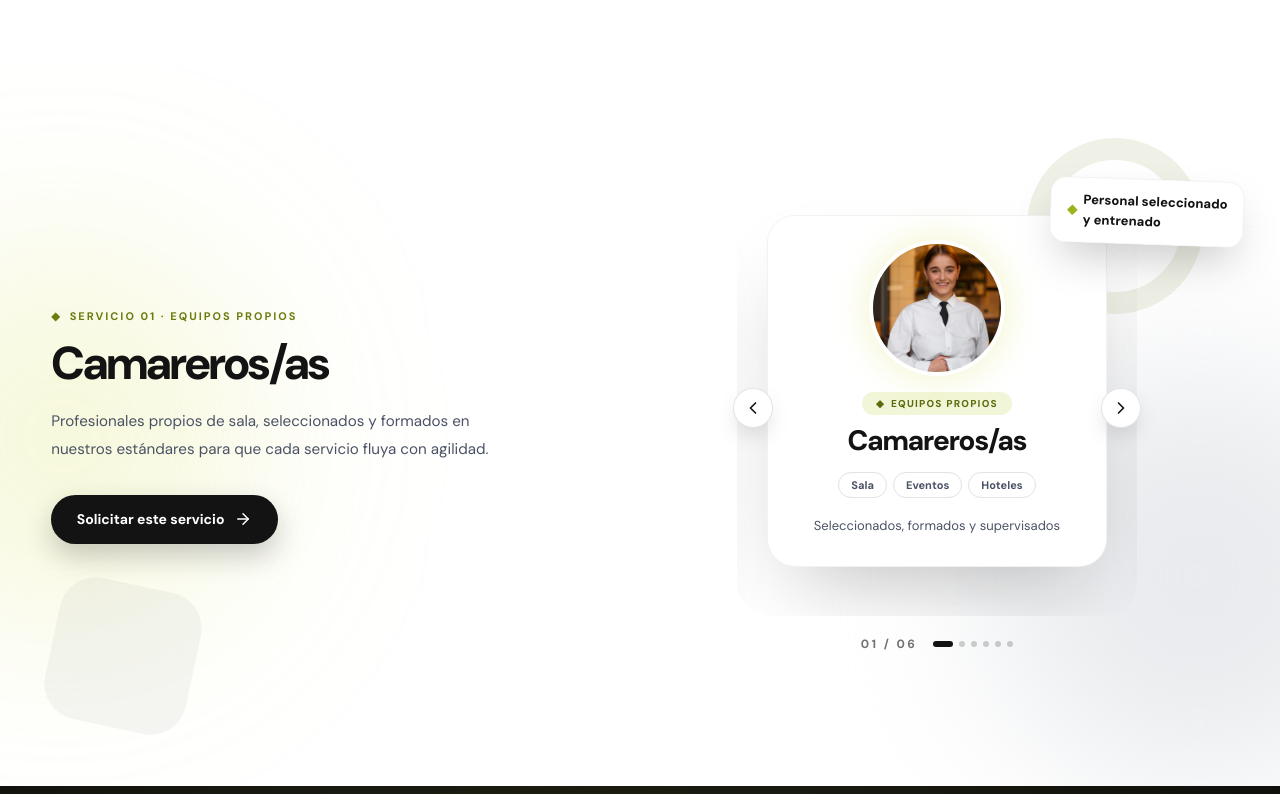
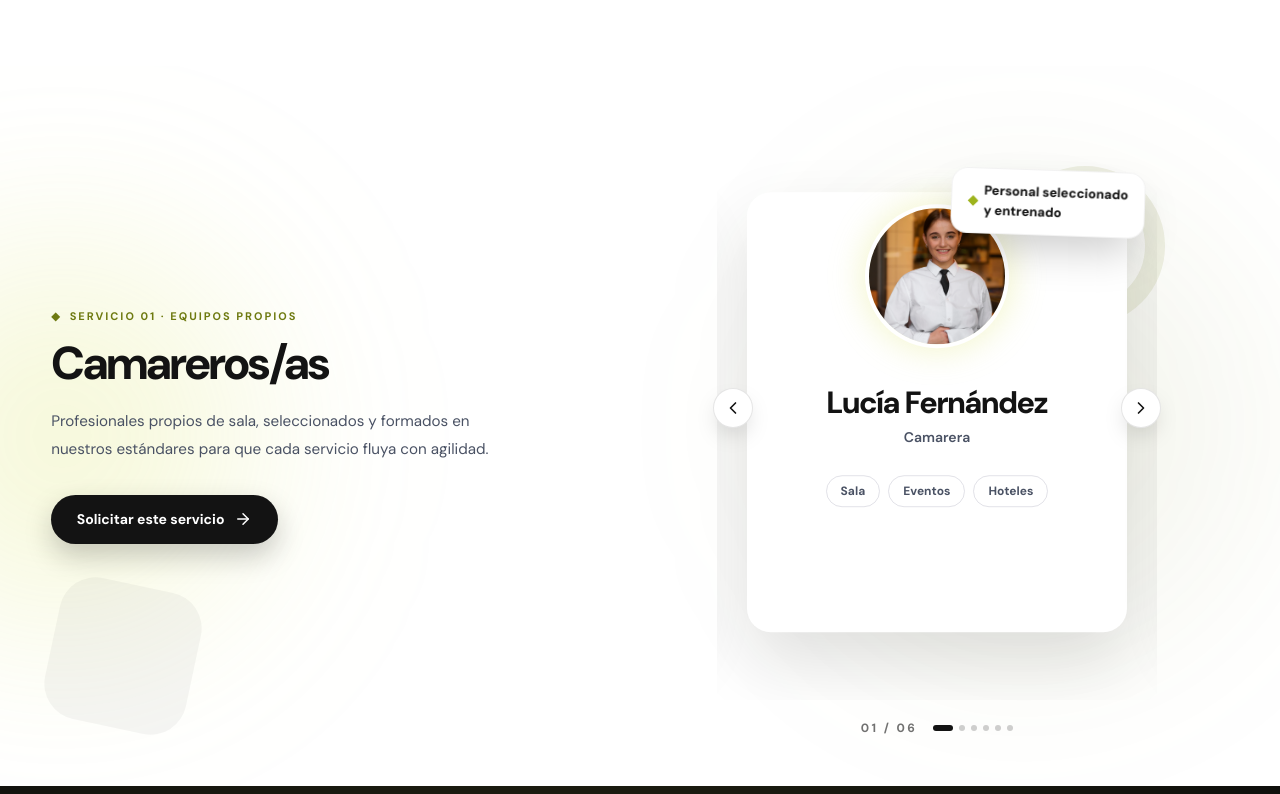
Before and after one commit to roxannaaguilera/premium-work-web, a Next.js app in the folder premium_work/: page / in a window 1280 px wide. Shown: the part 1046-1840 px from the top of the page. Built offline with nearby package versions, Linux system fonts and the light colour scheme.

Commit message:
feat: tarjeta de servicios flotante sin insignia y altura 440px

```diff
--- a/premium_work/app/globals.css
+++ b/premium_work/app/globals.css
@@ -348,3 +348,13 @@ body {
 .legal-copy th, .legal-copy td { border-bottom: 1px solid rgba(19,19,19,.2); padding: .8rem; text-align: left; vertical-align: top; }
 .legal-copy :focus-visible { outline: 2px solid var(--lime-deep); outline-offset: 4px; }
 @media print { .legal-copy { max-width: none; } body > header, dialog { display: none; } }
+
+/* Tarjeta de profesional flotante: suspensión sutil, 6px en 5s */
+@keyframes card-float {
+  0%, 100% { transform: translateY(0); }
+  50% { transform: translateY(-6px); }
+}
+.card-float { animation: card-float 5s ease-in-out infinite; }
+@media (prefers-reduced-motion: reduce) {
+  .card-float { animation: none; }
+}
--- a/premium_work/components/Features.tsx
+++ b/premium_work/components/Features.tsx
@@ -15,6 +15,10 @@ type Service = {
   badgeTitle: string;
   badgeSub: string;
   tags: [string, string, string];
+  // Nombres ficticios de muestra autorizados por la clienta (2026-09-24);
+  // sustituir por perfiles reales cuando existan.
+  name: string;
+  role: string;
 };
 
 const services: Service[] = [
@@ -29,6 +33,8 @@ const services: Service[] = [
     src: "/images/serv-1-display.webp",
     position: "object-[50%_50%]",
     tags: ["Sala", "Eventos", "Hoteles"],
+    name: "Lucía Fernández",
+    role: "Camarera",
   },
   {
     title: "Maîtres",
@@ -41,6 +47,8 @@ const services: Service[] = [
     src: "/images/serv-2-display.webp",
     position: "object-[50%_center]",
     tags: ["Sala", "Eventos", "Alta hostelería"],
+    name: "Javier Morales",
+    role: "Maître",
   },
   {
     title: "Office y Housekeeping",
@@ -53,6 +61,8 @@ const services: Service[] = [
     src: "/images/serv-3-display.webp",
     position: "object-[50%_87%]",
     tags: ["Hoteles", "Eventos", "Espacios"],
+    name: "Carmen Ruiz",
+    role: "Office y Housekeeping",
   },
   {
     title: "Hostess",
@@ -65,6 +75,8 @@ const services: Service[] = [
     src: "/images/serv-4-display.webp",
     position: "object-[50%_9%]",
     tags: ["Recepción", "Eventos", "Imagen de marca"],
+    name: "Sofía Navarro",
+    role: "Hostess",
   },
   {
     title: "Personal de cocina",
@@ -77,6 +89,8 @@ const services: Service[] = [
     src: "/images/serv-5-display.webp",
     position: "object-[50%_center]",
     tags: ["Cocina", "Eventos", "Equipos"],
+    name: "Diego Torres",
+    role: "Personal de cocina",
   },
   {
     title: "Supervisores",
@@ -89,6 +103,8 @@ const services: Service[] = [
     src: "/images/serv-6-display.webp",
     position: "object-[50%_center]",
     tags: ["Coordinación", "Eventos", "Control de calidad"],
+    name: "Elena Vidal",
+    role: "Supervisora",
   },
 ];
 
@@ -109,10 +125,14 @@ const mobileActions = [
 
 const pad2 = (n: number) => String(n).padStart(2, "0");
 
-/** Mini tarjeta flotante sobre la tarjeta del servicio. */
+/** Mini tarjeta flotante, superpuesta sobre la esquina superior de la tarjeta. */
 function MiniBadge() {
   return (
-    <div aria-hidden="true" className="absolute -top-5 right-1 z-20 rotate-2 md:right-4">
+    <div
+      aria-hidden="true"
+      className="card-float absolute right-3 top-14 z-20 rotate-2"
+      style={{ animationDelay: "-2.5s" }}
+    >
       <div className="rounded-2xl border border-black/5 bg-white px-4 py-3 shadow-[0_20px_45px_-12px_rgba(0,0,0,.25)]">
         <p className="flex items-center gap-1.5 text-[13px] font-extrabold leading-5 text-[#131313]">
           <span className="text-[#9db31c]">◆</span>
@@ -127,44 +147,41 @@ function MiniBadge() {
   );
 }
 
-/** Tarjeta de perfil del servicio: solo datos reales, sin nombres inventados. */
+/** Tarjeta de profesional: flota sobre el fondo, sin panel detrás. */
 function ProfileCard({ service, clone, eager }: { service: Service; clone?: boolean; eager?: boolean }) {
   return (
     <article
       id={clone ? undefined : service.slug}
       aria-hidden={clone || undefined}
-      className="w-full shrink-0 scroll-mt-24 px-7 py-4"
+      className="w-full shrink-0 scroll-mt-24 px-6 pb-16 pt-20"
     >
-      <div className="relative mx-auto w-full max-w-[340px] rounded-[28px] border border-black/5 bg-white px-6 pb-7 pt-7 text-center shadow-[0_40px_80px_-32px_rgba(19,19,19,.28)]">
-        <div className="relative mx-auto size-32">
+      <div className="card-float relative mx-auto flex min-h-[440px] w-full max-w-[380px] flex-col justify-center rounded-[24px] bg-white px-6 pb-10 text-center shadow-[0_30px_70px_rgba(0,0,0,0.12)]">
+        <div className="-mt-[68px] mb-7 flex justify-center">
+          <div className="relative">
             <span aria-hidden="true" className="absolute -inset-2 rounded-full bg-[#d2d943]/25 blur-lg" />
             <img
               src={service.src}
-            alt={clone ? "" : service.title}
+              alt={clone ? "" : `Fotografía de ${service.name}`}
               loading={eager ? "eager" : "lazy"}
               decoding="async"
-            className={`relative size-32 rounded-full object-cover ring-4 ring-white ${service.position}`}
+              className={`relative size-[136px] rounded-full object-cover ring-4 ring-white ${service.position}`}
             />
           </div>
+        </div>
 
-        <p className="mt-5 inline-flex items-center gap-1.5 rounded-full bg-[#f2f6d8] px-3.5 py-1 text-[10px] font-extrabold uppercase tracking-[.12em] text-[#5c6b0e]">
-          <span aria-hidden="true">◆</span> {service.badgeTitle}
-        </p>
+        <h3 className="display mt-4 text-[clamp(1.7rem,2.4vw,2.1rem)] text-[#131313]">{service.name}</h3>
+        <p className="mt-2 text-sm font-semibold text-[#4a5264]">{service.role}</p>
 
-        <h3 className="display mt-3 text-[clamp(1.5rem,2.2vw,1.9rem)] text-[#131313]">{service.title}</h3>
-
-        <div className="mt-4 flex flex-wrap justify-center gap-1.5">
+        <div className="mt-7 flex flex-wrap justify-center gap-2">
           {service.tags.map((tag) => (
             <span
               key={tag}
-              className="rounded-full border border-[#e2e2e8] bg-white px-3 py-1 text-[11px] font-bold text-[#4a5264]"
+              className="rounded-full border border-[#e2e2e8] bg-white px-3.5 py-1.5 text-[12px] font-bold text-[#4a5264]"
             >
               {tag}
             </span>
           ))}
         </div>
-
-        <p className="mt-4 text-[13px] leading-6 text-[#4a5264]">{service.badgeSub}</p>
       </div>
     </article>
   );
@@ -263,8 +280,9 @@ function ServiceShowcase() {
       {/* Formas abstractas suaves detrás */}
       <div aria-hidden="true" className="pointer-events-none absolute inset-0">
         <div className="absolute -left-32 top-1/4 size-[380px] rounded-full bg-[#d2d943]/20 blur-[100px]" />
-        <div className="absolute -right-32 bottom-0 size-[420px] rounded-full bg-[#e9ebee] blur-[80px]" />
-        <div className="absolute right-[6%] top-[10%] hidden size-44 rounded-full border-[22px] border-[#6e7a10]/10 lg:block" />
+        {/* Detrás de la tarjeta: solo verde oliva muy sutil */}
+        <div className="absolute right-[2%] top-1/2 size-[460px] -translate-y-1/2 rounded-full bg-[#6e7a10]/[.07] blur-[90px]" />
+        <div className="absolute right-[9%] top-[14%] hidden size-40 rounded-full border-[20px] border-[#6e7a10]/10 lg:block" />
         <div className="absolute bottom-[8%] left-[4%] hidden size-36 rotate-12 rounded-[36px] bg-[#131313]/[.04] lg:block" />
       </div>
 
@@ -297,15 +315,15 @@ function ServiceShowcase() {
 
         {/* DERECHA — carrusel de tarjetas */}
         <div className="relative">
-          <MiniBadge />
-
           <motion.div
             initial={reducedMotion ? false : { opacity: 0, y: 32 }}
             whileInView={{ opacity: 1, y: 0 }}
             viewport={{ once: true, amount: 0.4 }}
             transition={{ duration: 0.7, ease: "easeOut" }}
-            className="relative mx-auto w-full max-w-[400px]"
+            className="relative mx-auto w-full max-w-[440px]"
           >
+            <MiniBadge />
+
             <div
               role="region"
               aria-roledescription="carrusel"
@@ -314,7 +332,7 @@ function ServiceShowcase() {
               onKeyDown={onKeyDown}
               onTouchStart={onTouchStart}
               onTouchEnd={onTouchEnd}
-              className="overflow-hidden rounded-[32px] focus-visible:outline-2 focus-visible:outline-offset-4 focus-visible:outline-[#6e7a10]"
+              className="overflow-hidden focus-visible:outline-2 focus-visible:outline-offset-4 focus-visible:outline-[#6e7a10]"
             >
               <div
                 ref={trackRef}
```
Lines whose indentation alone changed are shown as unchanged.
